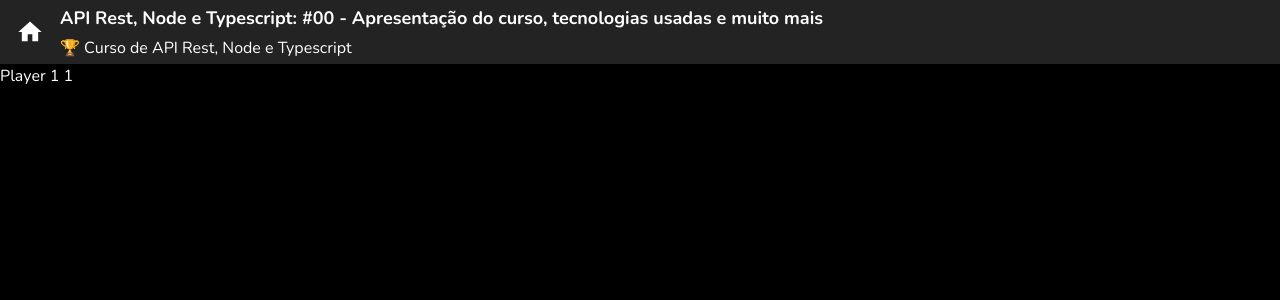
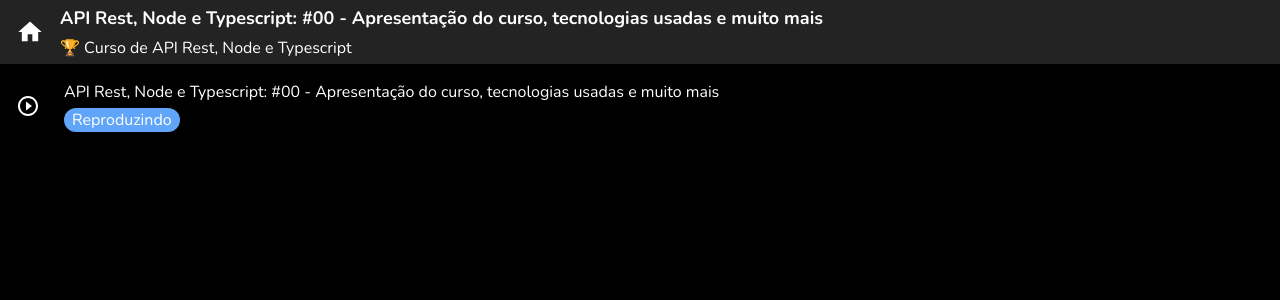
Before and after one commit to lvsouza/youtube-nextjs-course-platform, a Next.js app: page /player/1/1 in a window 1280 px wide. Shown: the top 300 px of the page. Built offline with nearby package versions, Linux system fonts and the light colour scheme.

Commit message:
feat: add class component for player

```diff
--- a/src/app/player/[courseId]/[classId]/page.tsx
+++ b/src/app/player/[courseId]/[classId]/page.tsx
@@ -1,4 +1,5 @@
-import { PlayerHeader } from '@/components/player';
+'use client';
+import { PlayerClass, PlayerHeader } from '@/components/player';
 
 
 interface Props {
@@ -17,7 +18,15 @@ export default function PagePlayer({ params: { classId, courseId } }: Props) {
         subtitle='🏆 Curso de API Rest, Node e Typescript'
       />
 
-      Player {courseId} {classId}
+
+      <PlayerClass
+        done={false}
+        playing/* ={false} */
+        title='API Rest, Node e Typescript: #00 - Apresentação do curso, tecnologias usadas e muito mais'
+
+        onPlay={() => console.log('play')}
+        onCheck={() => console.log('check')}
+      />
     </>
   );
 }
--- /dev/null
+++ b/src/components/player/PlayerClass.tsx
@@ -0,0 +1,52 @@
+'use client';
+import { MdCheckCircle, MdCircle, MdPlayCircleOutline } from 'react-icons/md';
+
+
+interface IPlayerClassProps {
+  done: boolean;
+  title: string;
+  playing: boolean;
+
+  onPlay: () => void;
+  onCheck: () => void;
+}
+export const PlayerClass = ({ title, playing, done, onCheck, onPlay }: IPlayerClassProps) => {
+
+  return (
+    <button className='flex gap-6 p-4 items-center' onClick={() => onPlay()}>
+      {!done && (
+        <div className='group' onClick={e => { e.stopPropagation(); onCheck(); }}>
+          <MdPlayCircleOutline
+            size={24}
+            className='min-w-6 group-hover:hidden'
+          />
+          <MdCircle
+            size={24}
+            className='min-w-6 hidden group-hover:block'
+          />
+        </div>
+      )}
+      {done && (
+        <MdCheckCircle
+          size={24}
+          className='min-w-6 text-green-400'
+        />
+      )}
+
+      <div className='flex flex-col gap-1 items-start'>
+        <p
+          data-done={done}
+          className='line-clamp-2 text-start data-[done=true]:text-green-400'
+        >
+          {title}
+        </p>
+
+        {playing && (
+          <span className='px-2 py-1 bg-blue-400 rounded-full leading-4'>
+            Reproduzindo
+          </span>
+        )}
+      </div>
+    </button>
+  );
+};
--- a/src/components/player/index.ts
+++ b/src/components/player/index.ts
@@ -1 +1,2 @@
 export * from './PlayerHeader';
+export * from './PlayerClass';
```
